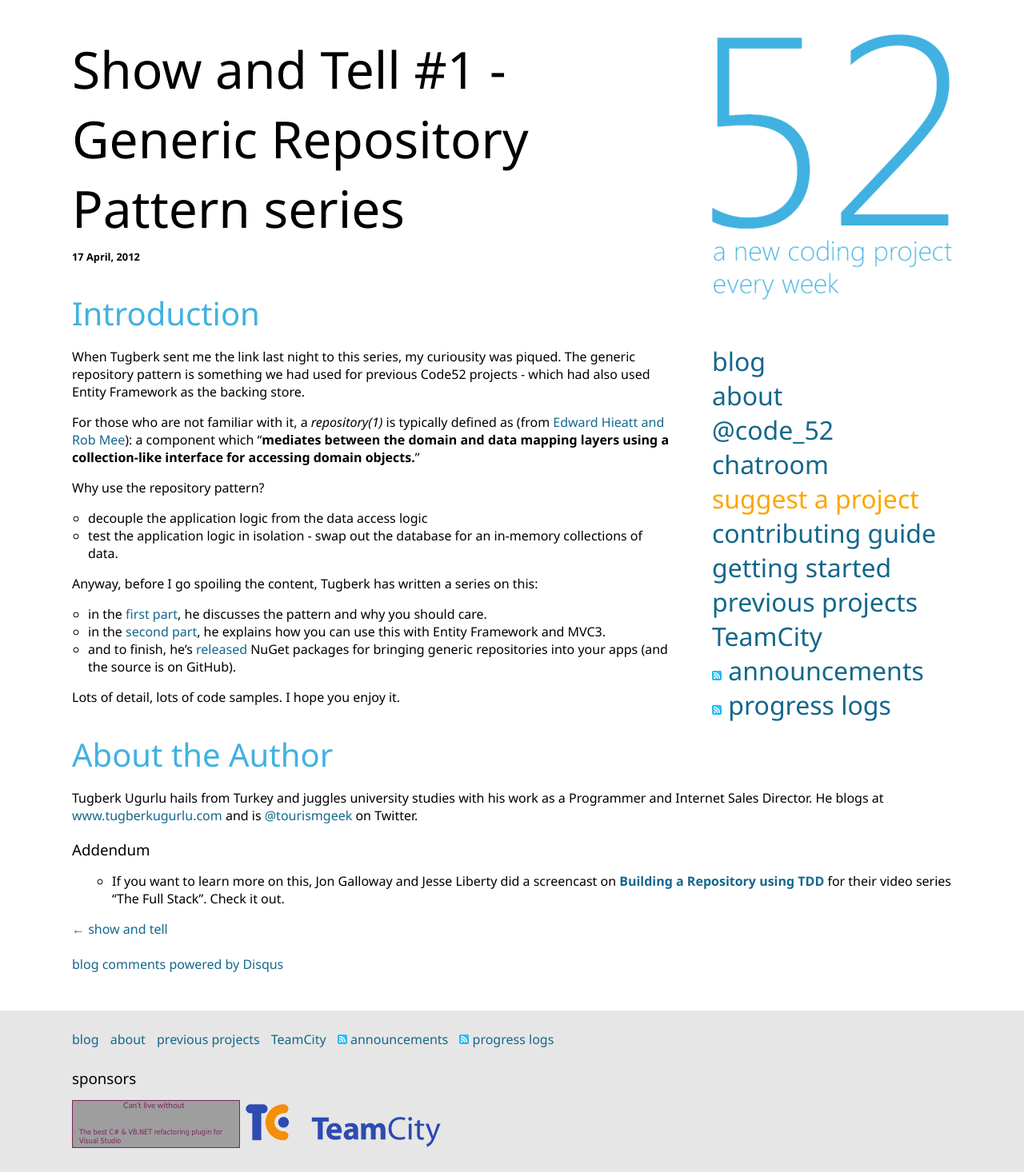
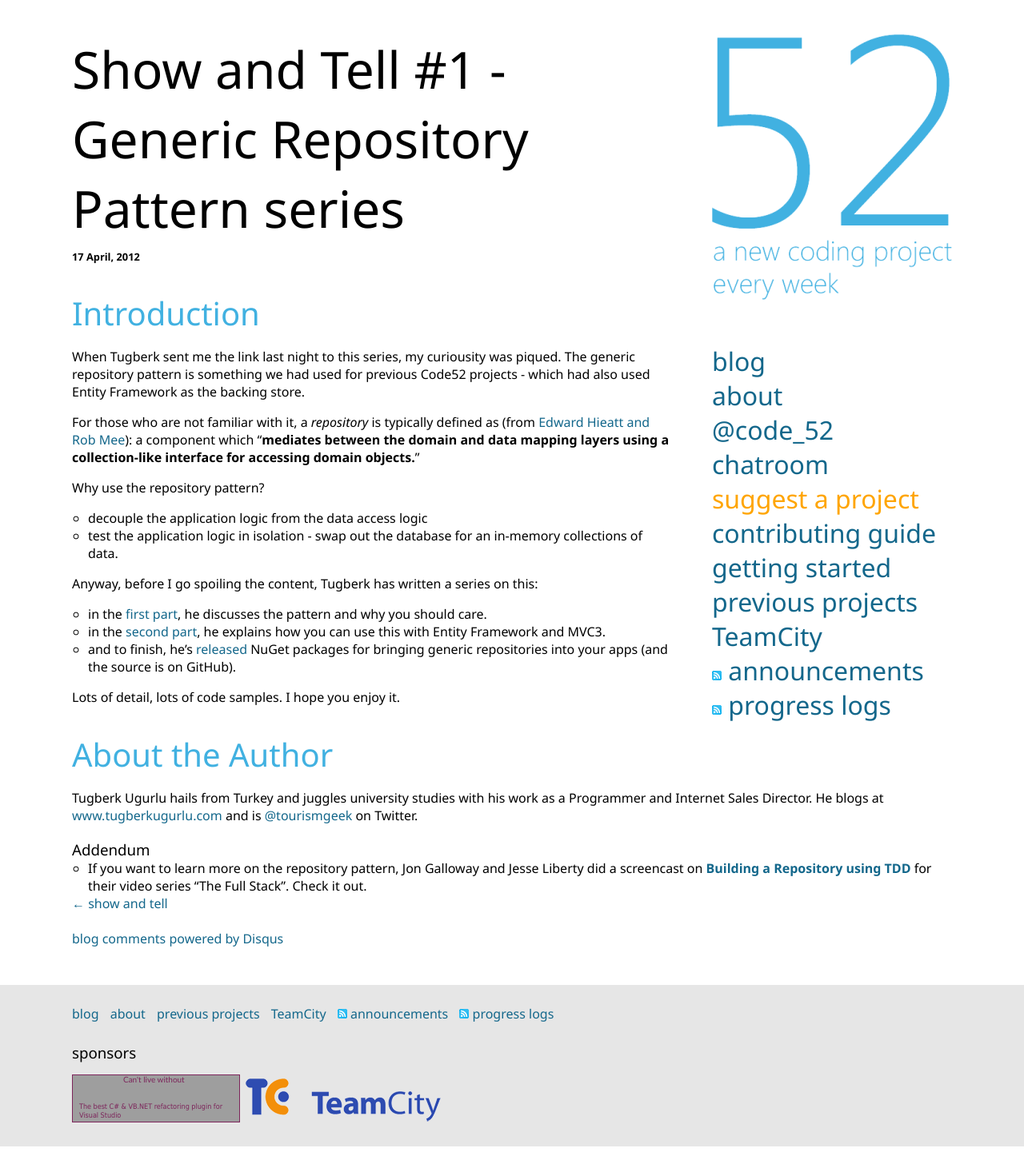
Before and after one commit to Code52/code52.github.com, a Jekyll site: the page built from _posts/2012-04-17-show-and-tell-tugberkugurlu.md, in a window 1280 px wide. Shown: the whole page at 80% size. Built offline with Jekyll 4.4.1, drawn with Linux system fonts in a browser that asks for light colours; Markdown is read by kramdown in place of the engine named in the settings; comment, search, counter and statistics services are not loaded; after the commit the page ends 1434 px from its top, so only the background shows below that; grey boxes are pictures that could not be loaded.

Commit message:
last edits i swear

```diff
--- a/_posts/2012-04-17-show-and-tell-tugberkugurlu.md
+++ b/_posts/2012-04-17-show-and-tell-tugberkugurlu.md
@@ -11,7 +11,7 @@
 
 When Tugberk sent me the link last night to this series, my curiousity was piqued. The generic repository pattern is something we had used for previous Code52 projects - which had also used Entity Framework as the backing store.
 
-For those who are not familiar with it, a *repository(1)* is typically defined as (from [Edward Hieatt and Rob Mee](http://martinfowler.com/eaaCatalog/repository.html)): a component which "**mediates between the domain and data mapping layers using a collection-like interface for accessing domain objects.**"
+For those who are not familiar with it, a *repository* is typically defined as (from [Edward Hieatt and Rob Mee](http://martinfowler.com/eaaCatalog/repository.html)): a component which "**mediates between the domain and data mapping layers using a collection-like interface for accessing domain objects.**"
 
 Why use the repository pattern?
 
@@ -32,4 +32,4 @@
 
 ### Addendum
 
-1. If you want to learn more on this, Jon Galloway and Jesse Liberty did a screencast on **[Building a Repository using TDD](http://channel9.msdn.com/Series/The-Full-Stack/The-Full-Stack-Part-3-Building-a-Repository-using-TDD)** for their video series "The Full Stack". Check it out.
+ - If you want to learn more on the repository pattern, Jon Galloway and Jesse Liberty did a screencast on **[Building a Repository using TDD](http://channel9.msdn.com/Series/The-Full-Stack/The-Full-Stack-Part-3-Building-a-Repository-using-TDD)** for their video series "The Full Stack". Check it out.
```
